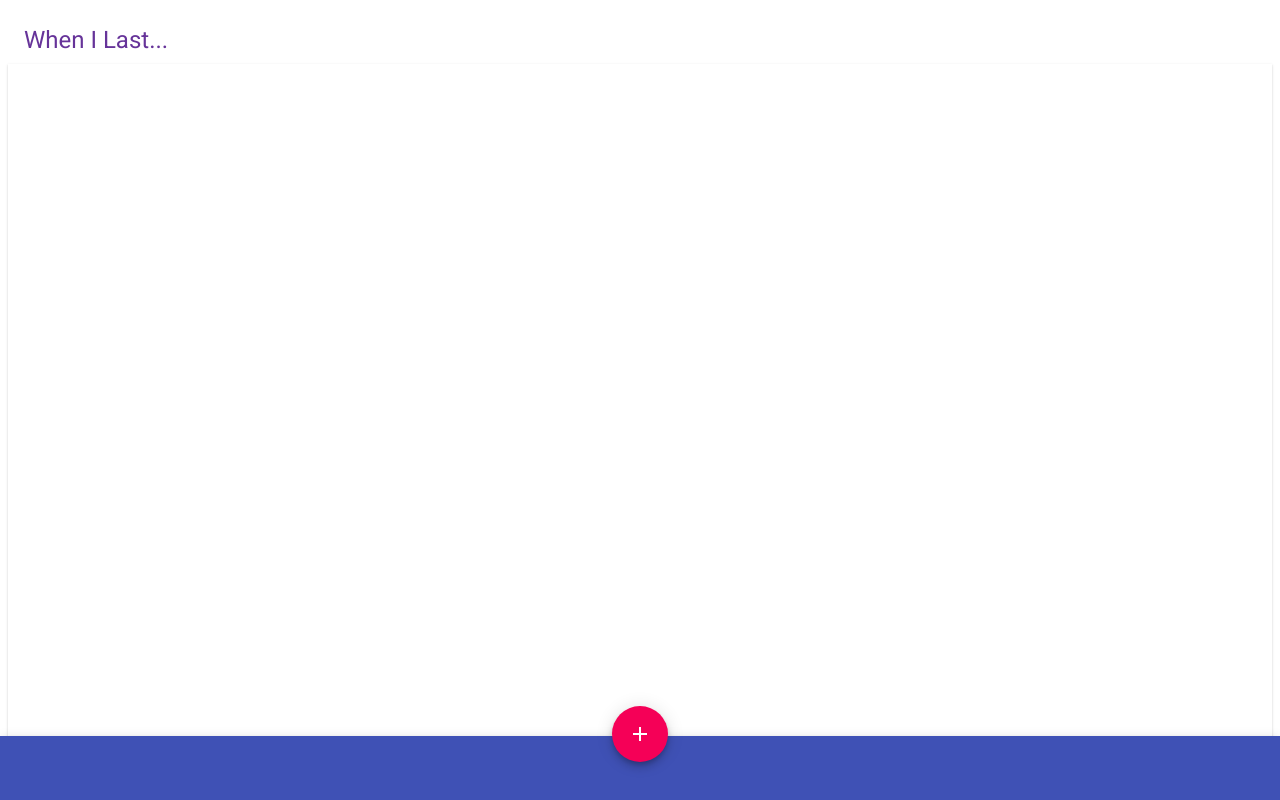
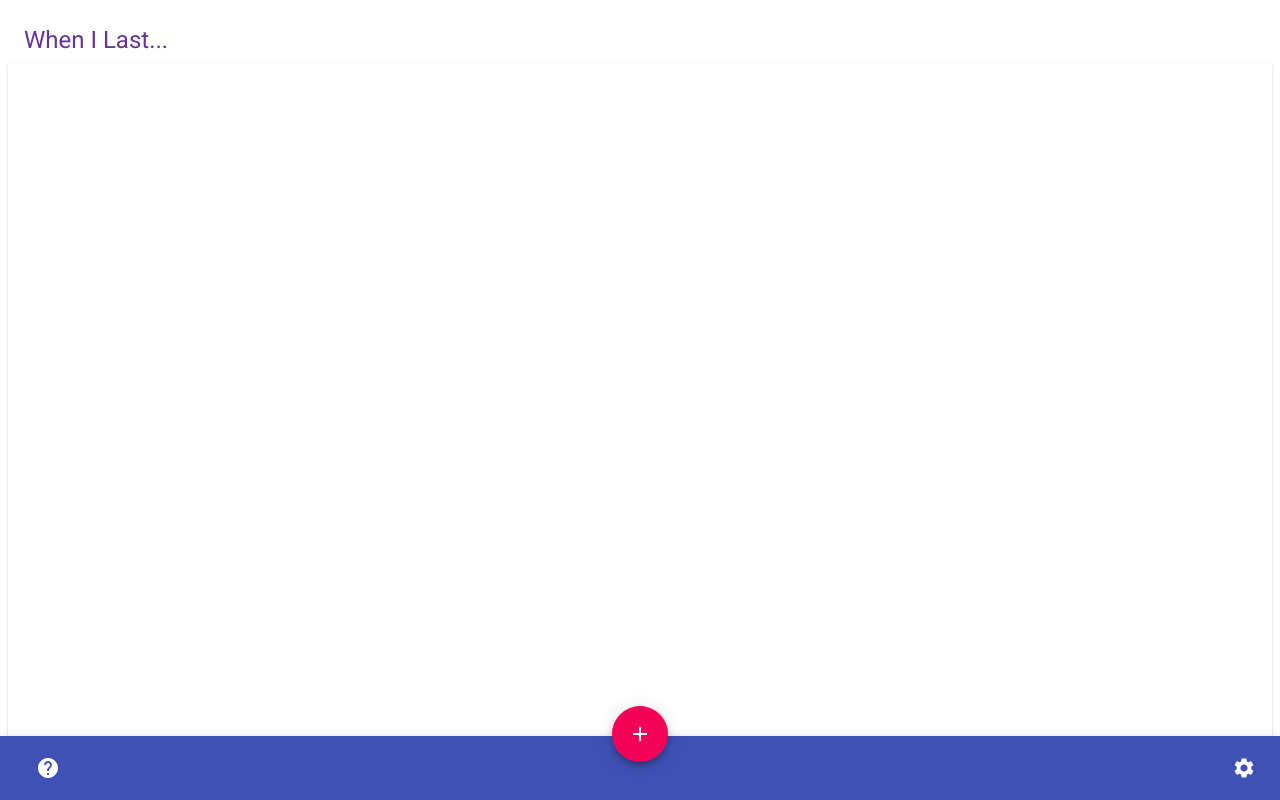
Before and after one commit to JacksonBates/wil, a React app: page / in a window 1280 px wide. Built offline with nearby package versions, Linux system fonts and the light colour scheme.

Commit message:
adds localforage

```diff
--- a/package.json
+++ b/package.json
@@ -26,6 +26,7 @@
   "dependencies": {
     "@material-ui/core": "^4.6.1",
     "@material-ui/icons": "^4.5.1",
+    "localforage": "^1.7.3",
     "moment": "^2.24.0",
     "react": "^16.8.5",
     "react-dom": "^16.8.5"
--- a/src/components/App.js
+++ b/src/components/App.js
@@ -1,10 +1,25 @@
-import React, { useState } from "react";
-import { NewScreen, ListScreen, Nav } from "../components";
+import React, { useState, useEffect } from "react";
+import localforage from "localforage";
+import Drawer from "@material-ui/core/Drawer";
+import { NewScreen, ListScreen, Nav, Help, Settings } from "../components";
 
 export const App = () => {
+  const [helpOpen, setHelpOpen] = useState(false);
+  const [settingsOpen, setSettingsOpen] = useState(false);
   const [screen, setScreen] = useState("main");
   const [newThing, setNewThing] = useState("");
   const [things, setThings] = useState([]);
+
+  useEffect(() => {
+    localforage
+      .getItem("things")
+      .then(value => {
+        value ? setThings(value) : setThings([]);
+      })
+      .catch(err => {
+        console.log(err);
+      });
+  });
 
   const handleClick = value => {
     setScreen(value);
@@ -18,13 +33,21 @@ export const App = () => {
     const oldThings = things.filter(x => x.description != description);
     const newThing = { description, date };
     setThings([...oldThings, newThing]);
+    localforage.setItem("things", [...oldThings, newThing]).catch(err => {
+      console.log(err);
+    });
     setNewThing("");
     setScreen("main");
   };
 
   return (
     <div>
-      <Nav onClick={handleClick} screen={screen} />
+      <Nav
+        onClick={handleClick}
+        screen={screen}
+        setHelpOpen={setHelpOpen}
+        setSettingsOpen={setSettingsOpen}
+      />
       {screen == "did" && (
         <NewScreen
           things={things}
@@ -36,6 +59,16 @@ export const App = () => {
       {screen == "main" && (
         <ListScreen things={things} handleSubmission={addThing} />
       )}
+      <Drawer open={helpOpen} onClose={() => setHelpOpen(false)}>
+        {<Help />}
+      </Drawer>
+      <Drawer
+        anchor="right"
+        open={settingsOpen}
+        onClose={() => setSettingsOpen(false)}
+      >
+        {<Settings />}
+      </Drawer>
     </div>
   );
 };
--- /dev/null
+++ b/src/components/Help.js
@@ -0,0 +1,7 @@
+import React from "react";
+
+export const Help = () => {
+  return <h1>Help</h1>;
+};
+
+export default Help;
--- a/src/components/ListScreen.js
+++ b/src/components/ListScreen.js
@@ -26,9 +26,6 @@ const useStyles = makeStyles(theme => ({
   },
   subheader: {
     backgroundColor: theme.palette.background.paper,
-  },
-  grow: {
-    flexGrow: 1,
   },
 }));
 
@@ -60,11 +57,6 @@ export const ListScreen = props => {
                     </IconButton>
                   </ListItemSecondaryAction>
                 </ListItem>
-                {/* <div>{thing.description}</div>
-              <div>{moment(thing.date).fromNow()}</div>
-              <button onClick={e => handleSubmission(thing)}>
-                I just did this
-              </button> */}
               </React.Fragment>
             ))}
         </List>
--- a/src/components/Nav.js
+++ b/src/components/Nav.js
@@ -3,9 +3,11 @@ import React from "react";
 import { makeStyles } from "@material-ui/core/styles";
 import Fab from "@material-ui/core/Fab";
 import AppBar from "@material-ui/core/AppBar";
-import CssBaseline from "@material-ui/core/CssBaseline";
+import IconButton from "@material-ui/core/IconButton";
 import Toolbar from "@material-ui/core/Toolbar";
 import AddIcon from "@material-ui/icons/Add";
+import SettingsIcon from "@material-ui/icons/Settings";
+import HelpIcon from "@material-ui/icons/Help";
 import HomeIcon from "@material-ui/icons/Home";
 
 const useStyles = makeStyles(theme => ({
@@ -24,16 +26,22 @@ const useStyles = makeStyles(theme => ({
   extendedIcon: {
     marginRight: theme.spacing(1),
   },
+  grow: {
+    flexGrow: 1,
+  },
 }));
 
 export const Nav = props => {
-  const { onClick, screen } = props;
+  const { onClick, screen, setHelpOpen, setSettingsOpen } = props;
   const classes = useStyles();
 
   const location = screen == "main" ? "did" : "main";
   return (
     <AppBar position="fixed" color="primary" className={classes.appBar}>
       <Toolbar>
+        <IconButton onClick={e => setHelpOpen(true)} edge="end" color="inherit">
+          <HelpIcon />
+        </IconButton>
         <Fab
           onClick={() => onClick(location)}
           color="secondary"
@@ -43,6 +51,14 @@ export const Nav = props => {
           {screen == "did" && <HomeIcon />}
           {screen == "main" && <AddIcon />}
         </Fab>
+        <div className={classes.grow} />
+        <IconButton
+          onClick={e => setSettingsOpen(true)}
+          edge="end"
+          color="inherit"
+        >
+          <SettingsIcon />
+        </IconButton>
       </Toolbar>
     </AppBar>
   );
--- /dev/null
+++ b/src/components/Settings.js
@@ -0,0 +1,7 @@
+import React from "react";
+
+export const Settings = () => {
+  return <h1>Settings</h1>;
+};
+
+export default Settings;
--- a/src/components/index.js
+++ b/src/components/index.js
@@ -2,3 +2,5 @@ export { App } from "./App";
 export { NewScreen } from "./NewScreen";
 export { ListScreen } from "./ListScreen";
 export { Nav } from "./Nav";
+export { Help } from "./Help";
+export { Settings } from "./Settings";
```
Also changed, not shown: 1 other file (tests, documents, lock files or other folders).
